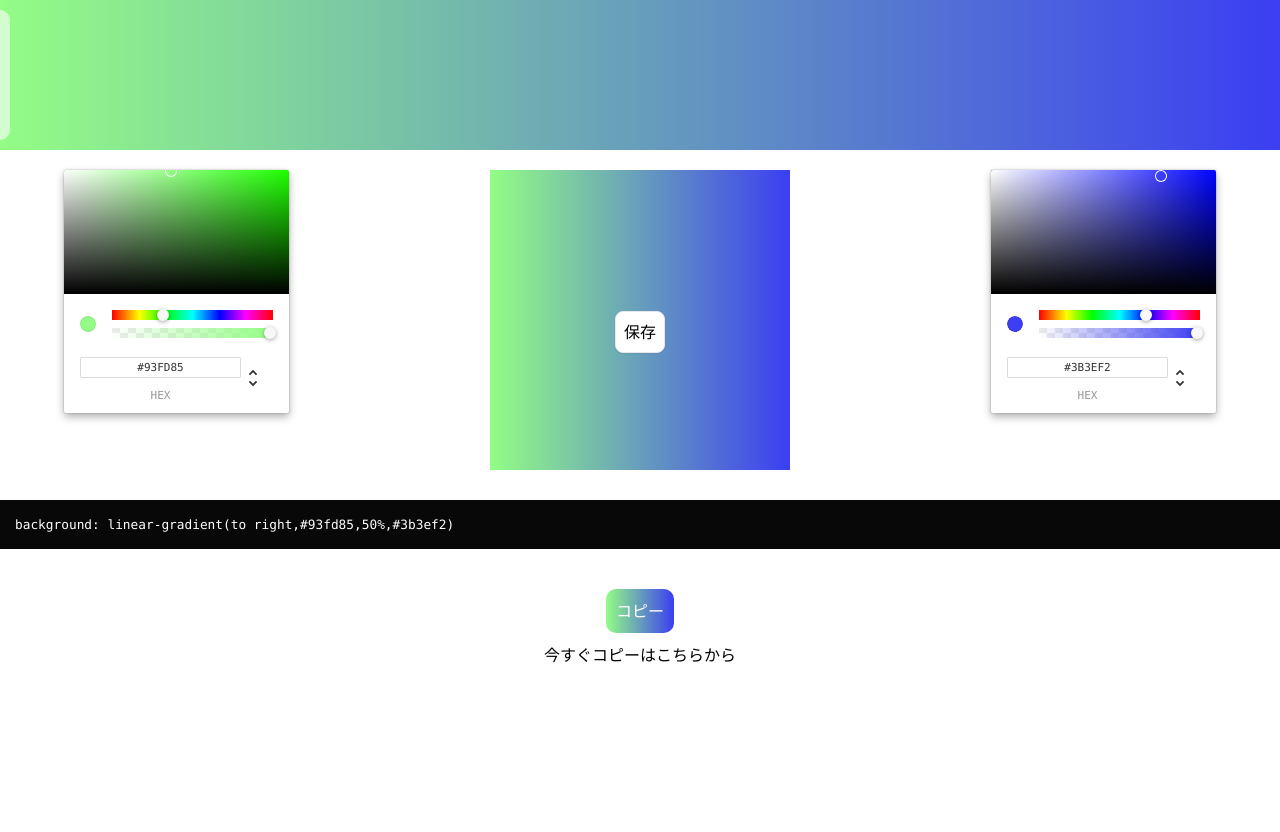
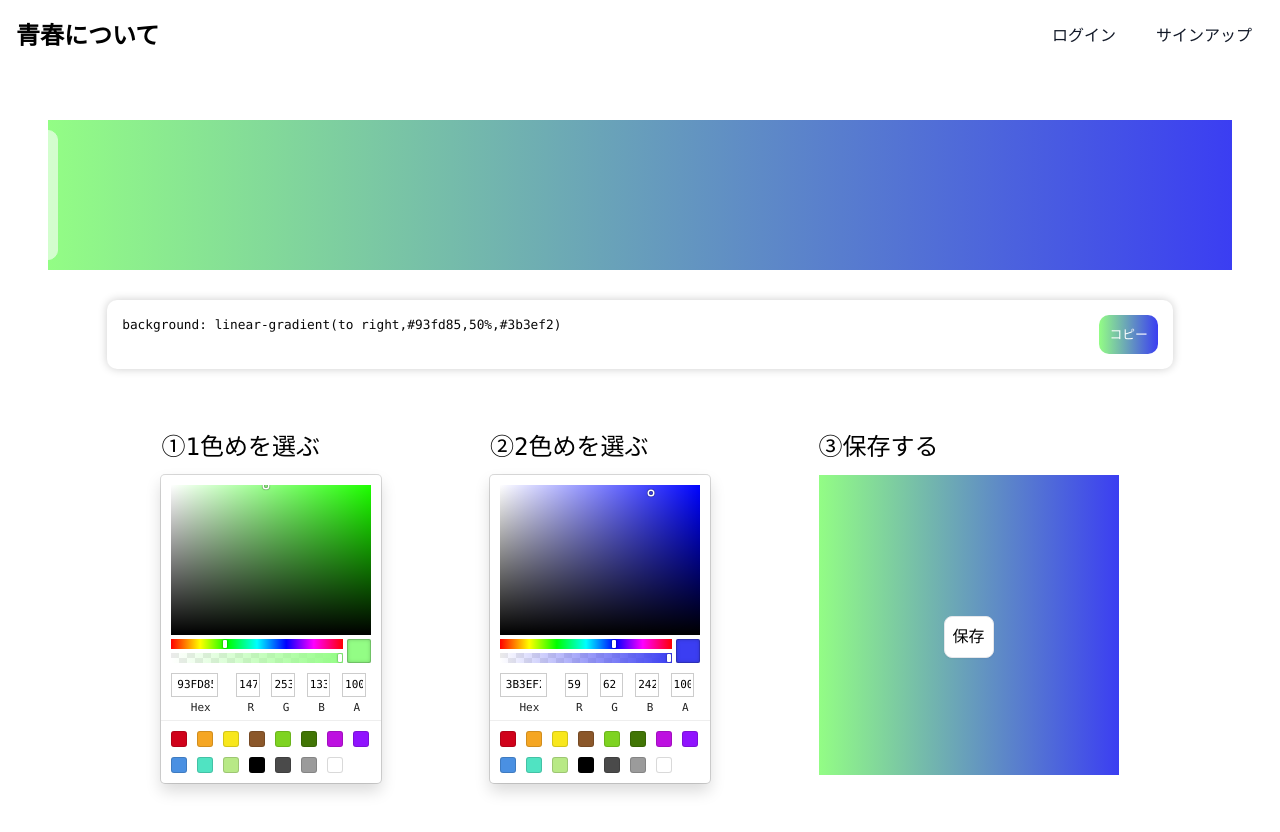
Before and after one commit to ayakuma309/season-app, a Next.js app: page /gradation in a window 1280 px wide. Shown: the top 832 px of the page. Before the commit the page ends 800 px from the top, so only its background shows below. Built offline with nearby package versions, Linux system fonts and the light colour scheme.

Commit message:
style: 調整

```diff
--- a/src/components/common/Layout.tsx
+++ b/src/components/common/Layout.tsx
@@ -6,7 +6,7 @@ const Layout: React.FC<CommonTypeProps> = ({ children }) => {
     return (
         <div className="min-h-screen items-center justify-center font-mono">
             <Header />
-            <main className="flex min-h-screen flex-col items-center p-24">
+            <main className="flex min-h-screen flex-col items-center p-12">
                 {children}
             </main>
         </div>
--- a/src/pages/gradation.tsx
+++ b/src/pages/gradation.tsx
@@ -1,8 +1,9 @@
 import React, { useEffect, useRef, useState } from "react";
 import CopyToClipboard from "react-copy-to-clipboard";
-import { ColorResult, ChromePicker } from "react-color";
+import { ColorResult, SketchPicker  } from "react-color";
 import Draggable, { DraggableEvent, DraggableData } from "react-draggable";
 import Style from "@/styles/gradation.module.css";
+import Layout from "@/components/common/Layout";
 
 const Gradation = () => {
     const [hexStart, setHexStart] = useState("#93fd85");
@@ -81,7 +82,7 @@ const Gradation = () => {
     };
 
     return (
-        <div>
+        <Layout>
             <div
                 ref={gradationWidth}
                 onClick={gradationClick}
@@ -108,13 +109,38 @@ const Gradation = () => {
                     ></div>
                 </Draggable>
             </div>
+            <code className={Style.code}>
+                background: linear-gradient(to right,{hexStart},{midPoint},
+                {hexEnd})
+                <div>
+                    <CopyToClipboard
+                        text={gradationCode}
+                        onCopy={() => setCopied(true)}
+                    >
+                        <button
+                            className={Style.code_button}
+                            style={{
+                                background: gradation,
+                            }}
+                        >
+                            コピー
+                        </button>
+                    </CopyToClipboard>
+                    <br />
+                    {copied && <span>コピーしました！</span>}
+                </div>
+            </code>
             <div className={Style.color_picker}>
                 <div>
-                    <ChromePicker
-                        color={hexStart}
-                        onChange={handleChangeStart}
-                    />
+                    <p className="text-2xl my-3">①1色めを選ぶ</p>
+                    <SketchPicker color={hexStart} onChange={handleChangeStart} />
                 </div>
+                <div>
+                    <p className="text-2xl my-3">②2色めを選ぶ</p>
+                    <SketchPicker  color={hexEnd} onChange={handleChangeEnd} />
+                </div>
+                <div>
+                    <p className="text-2xl my-3">③保存する</p>
                     <div
                         className={Style.color_image}
                         style={{
@@ -133,37 +159,9 @@ const Gradation = () => {
                             </button>
                         </form>
                     </div>
-                <div>
-                    <ChromePicker color={hexEnd} onChange={handleChangeEnd} />
                 </div>
             </div>
-            <code className={Style.code}>
-                background: linear-gradient(to right,{hexStart},{midPoint},
-                {hexEnd})
-            </code>
-            <div className="text-center">
-                <CopyToClipboard
-                    text={gradationCode}
-                    onCopy={() => setCopied(true)}
-                >
-                    <button
-                        className={Style.code_button}
-                        style={{
-                            background: gradation,
-                            display: "inline-block",
-                        }}
-                    >
-                        コピー
-                    </button>
-                </CopyToClipboard>
-                <br />
-                {copied ? (
-                    <span>コピーしました！</span>
-                ) : (
-                    <span>今すぐコピーはこちらから</span>
-                )}
-            </div>
-        </div>
+        </Layout>
     );
 };
 
--- a/src/styles/gradation.module.css
+++ b/src/styles/gradation.module.css
@@ -1,12 +1,15 @@
 .code {
-    display: block;
-    width: 100%;
-    background: #080808;
-    color: #ffffff;
-    margin: 30px 0;
+    display: flex;
+    justify-content: space-between;
+    width: 90%;
+    background: #fff;
+    color: #080808;
+    margin: 30px auto;
     padding: 15px;
     box-sizing: border-box;
     font-size: 0.8em;
+    box-shadow: 0 0 10px rgba(0, 0, 0, 0.2);
+    border-radius: 10px;
 }
 .gradation {
     position: relative;
@@ -48,7 +51,7 @@
     text-align: center;
     padding: 10px;
     border-radius: 10px;
-    margin: 10px auto;
+    margin: 0 auto;
 }
 
 /* メディアクエリ */
@@ -60,8 +63,11 @@
         align-items: center;
     }
     .color_image {
-        width: 250px;
-        height: 250px;
-        margin: 10px;
+        width: 200px;
+        height: 200px;
+        margin-bottom: 30px;
+    }
+    .code{
+        flex-direction: column;
     }
 }
```
Lines whose indentation alone changed are shown as unchanged.
